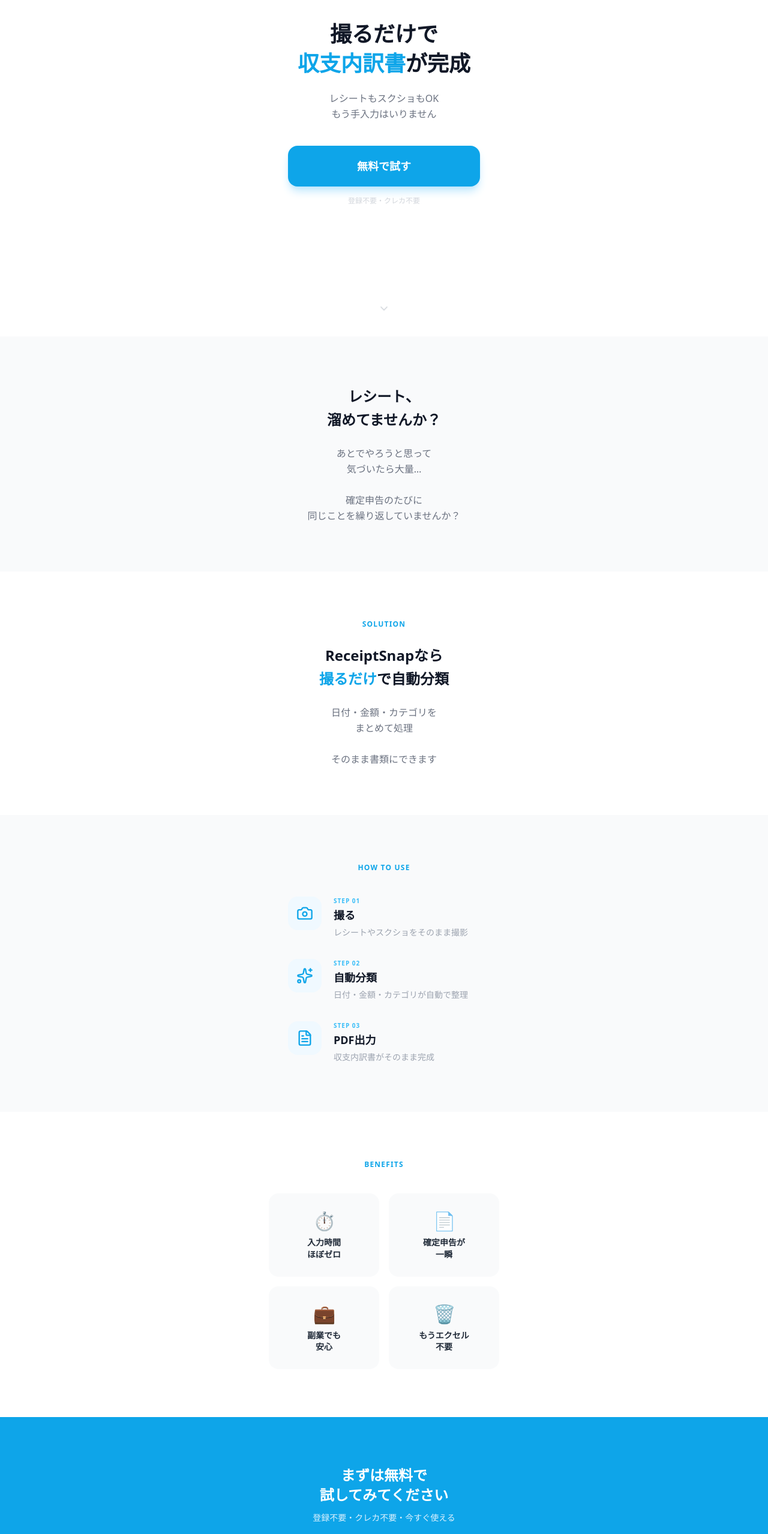
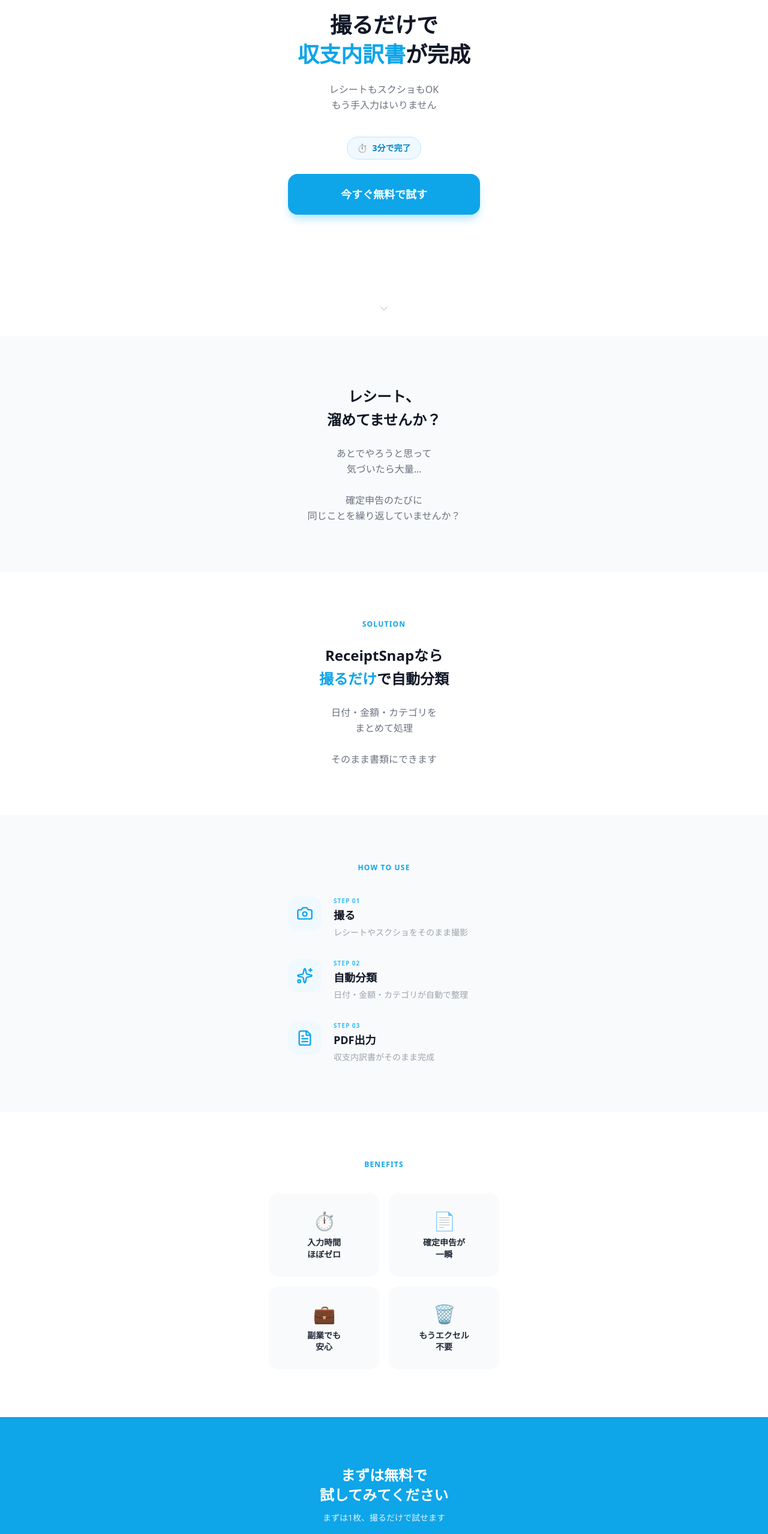
Before and after one commit to live-stream-tech/ReceiptSnap, a Next.js app: page /lp in a window 1280 px wide. Shown: the part 239-2797 px from the top of the page at 60% size. Built offline with nearby package versions, Linux system fonts and the light colour scheme.

Commit message:
fix: update LP hero section
- Add '3分で完了' badge above CTA button
- Change CTA text to '今すぐ無料で試す'
- Remove '登録不要・クレカ不要' copy (inaccurate)
- Update final CTA section sub text

```diff
--- a/src/app/lp/page.tsx
+++ b/src/app/lp/page.tsx
@@ -49,16 +49,19 @@ export default function LPPage() {
           レシートもスクショもOK<br />
           もう手入力はいりません
         </p>
+        {/* 3分で完了バッジ */}
+        <div className="inline-flex items-center gap-2 px-4 py-2 rounded-full bg-sky-50 border border-sky-200 text-sky-600 text-sm font-bold mb-6">
+          <span>⏱️</span>
+          <span>3分で完了</span>
+        </div>
 
-        {/* CTA */}
+        {/* CTAボタン */}
         <Link
           href="/upload"
           className="inline-block w-full max-w-xs py-5 rounded-2xl bg-sky-500 text-white text-lg font-black text-center shadow-lg shadow-sky-200 active:scale-[0.98] transition-transform"
         >
-          無料で試す
+          今すぐ無料で試す
         </Link>
-
-        <p className="text-xs text-gray-300 mt-4">登録不要・クレカ不要</p>
 
         {/* スクロール誘導 */}
         <div className="absolute bottom-8 flex flex-col items-center gap-1 animate-bounce">
@@ -144,7 +147,7 @@ export default function LPPage() {
         <p className="text-2xl font-black text-white mb-3 leading-snug">
           まずは無料で<br />試してみてください
         </p>
-        <p className="text-sm text-sky-100 mb-10">登録不要・クレカ不要・今すぐ使える</p>
+        <p className="text-sm text-sky-100 mb-10">まずは1枚、撮るだけで試せます</p>
         <Link
           href="/upload"
           className="inline-block w-full max-w-xs py-5 rounded-2xl bg-white text-sky-500 text-lg font-black text-center shadow-lg active:scale-[0.98] transition-transform"
```
Also changed, not shown: public/sw.js.
